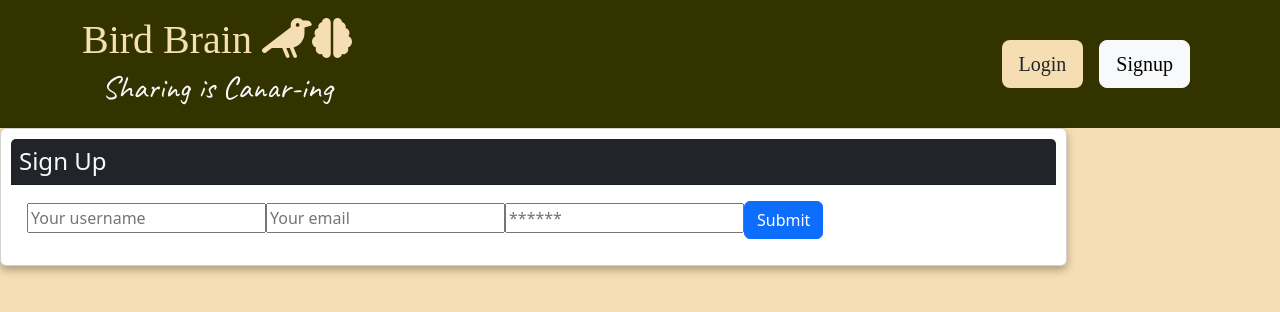
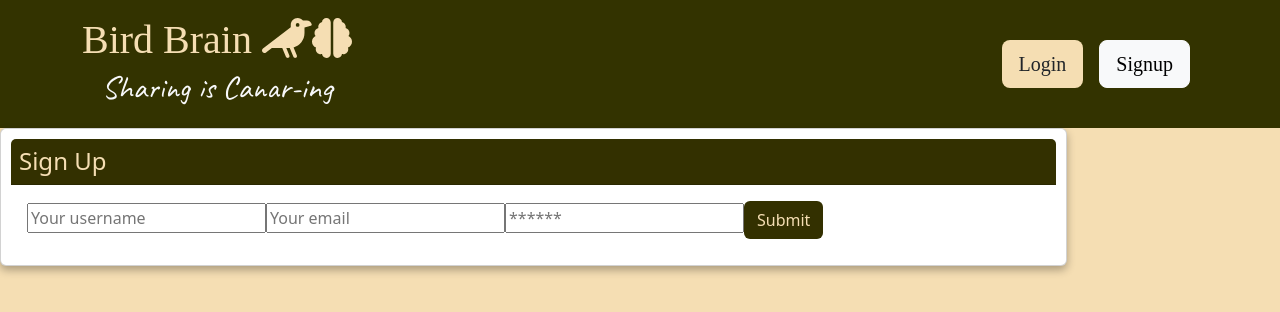
Before and after one commit to mewesley1984/Bird-Brain, a React (Vite) app in the folder client/: page /signup in a window 1280 px wide. Shown: the top 312 px of the page. Built offline with nearby package versions, Linux system fonts and the light colour scheme; a web font is replaced by a local one.

Commit message:
updated login and sign up form styles

```diff
--- a/client/src/pages/Login.jsx
+++ b/client/src/pages/Login.jsx
@@ -44,7 +44,7 @@ const Login = (props) => {
     <main className="flex-row justify-center mb-4">
       <div className="col-12 col-lg-10">
         <div className="card">
-          <h4 className="card-header bg-dark text-light p-2">Login</h4>
+          <h4 className="card-header p-2" style={{ backgroundColor: '#333000', color: 'wheat' }}>Login</h4>
           <div className="card-body">
             {data ? (
               <p>
@@ -70,8 +70,8 @@ const Login = (props) => {
                   onChange={handleChange}
                 />
                 <button
-                  className="btn btn-block btn-primary"
-                  style={{ cursor: 'pointer' }}
+                  className="btn btn-block"
+                  style={{ cursor: 'pointer', backgroundColor: '#333000', color: 'wheat' }}
                   type="submit"
                 >
                   Submit
--- a/client/src/pages/Signup.jsx
+++ b/client/src/pages/Signup.jsx
@@ -40,7 +40,7 @@ const Signup = () => {
     <main className="flex-row justify-center mb-4">
       <div className="col-12 col-lg-10">
         <div className="card">
-          <h4 className="card-header bg-dark text-light p-2">Sign Up</h4>
+          <h4 className="card-header p-2" style={{ backgroundColor: '#333000', color: 'wheat' }}>Sign Up</h4>
           <div className="card-body">
             {data ? (
               <p>
@@ -74,8 +74,8 @@ const Signup = () => {
                     onChange={handleChange}
                   />
                   <button
-                  className="btn btn-block btn-primary"
-                  style={{ cursor: "pointer" }}
+                    className="btn btn-block"
+                    style={{ cursor: "pointer", backgroundColor: '#333000', color: 'wheat' }}
                     type="submit"
                   >
                     Submit
```
Lines whose indentation alone changed are shown as unchanged.
